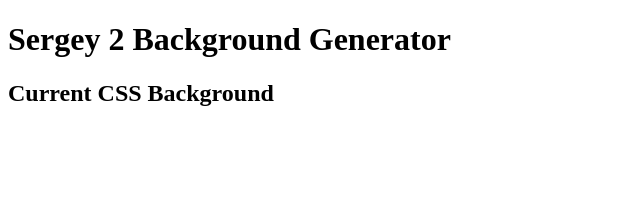
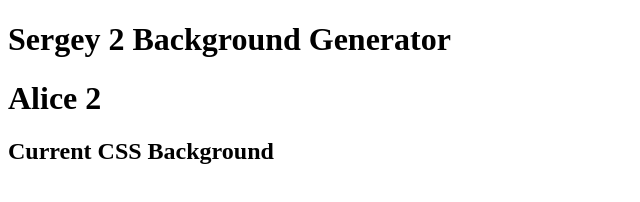
Before and after one commit to Filat1/background-generator, a plain HTML site: page index.html in a window 1280 px wide. Shown: the whole page, without its empty margins (0-640 px from the left). Drawn offline with Linux system fonts and the light colour scheme.

Commit message:
added alice title

```diff
--- a/index.html
+++ b/index.html
@@ -6,6 +6,7 @@
 </head>
 <body>
   <h1>Sergey 2 Background Generator</h1>
+  <h1>Alice 2</h1>
   <h2>Current CSS Background</h2>
   <h3></h3>
   <script src="main.js"></script>
```
